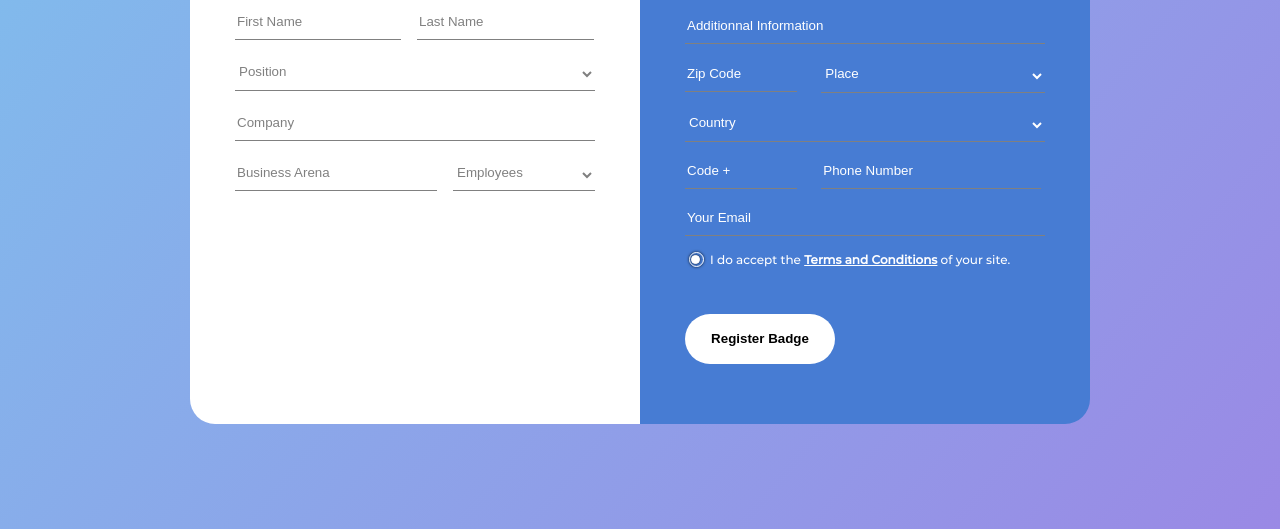
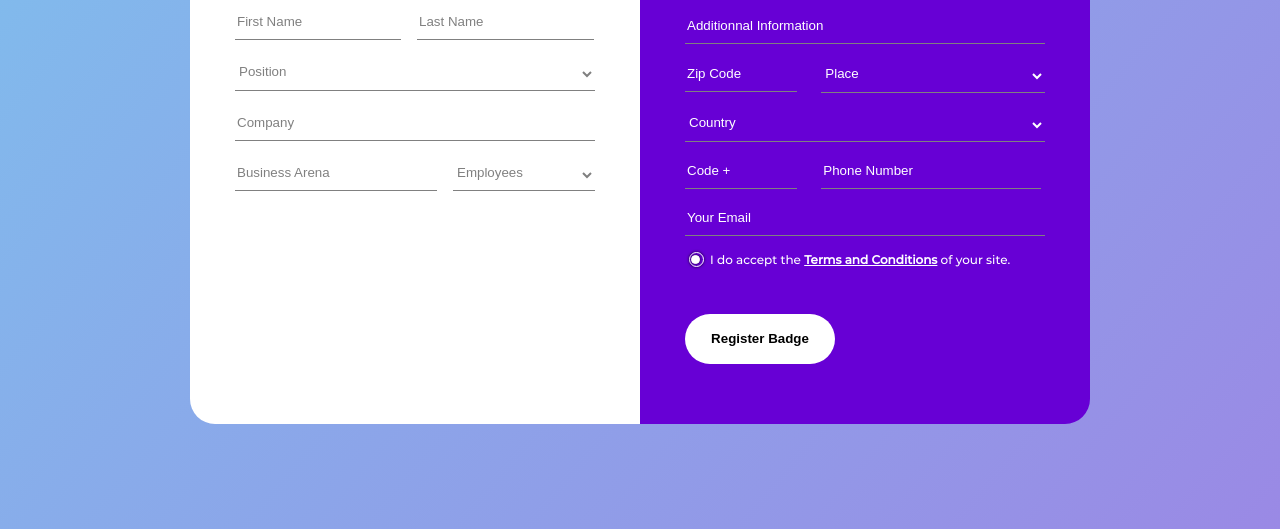
Before and after one commit to ChrisMwanya/FormulaireHtmlCss, a plain HTML site: page index.html in a window 1280 px wide. Shown: the part 271-800 px from the top of the page. Drawn offline with Linux system fonts and the light colour scheme; files whose address does not match are found by name.

Commit message:
Modif background color section 2

```diff
--- a/style.css
+++ b/style.css
@@ -56,12 +56,8 @@ form
 
     display: flex;
     justify-content: center;
-
-
-
     height: 590px;
     width: 900px;
-
 
     overflow: hidden;
 
@@ -144,7 +140,7 @@ form input, select
 {
     width: 40%;
     padding: 5%;
-    background-color: #477CD3;
+    background-color: #6700D5;
     color: white;
     border-bottom-right-radius: 25px;
     border-top-right-radius: 25px;
```
